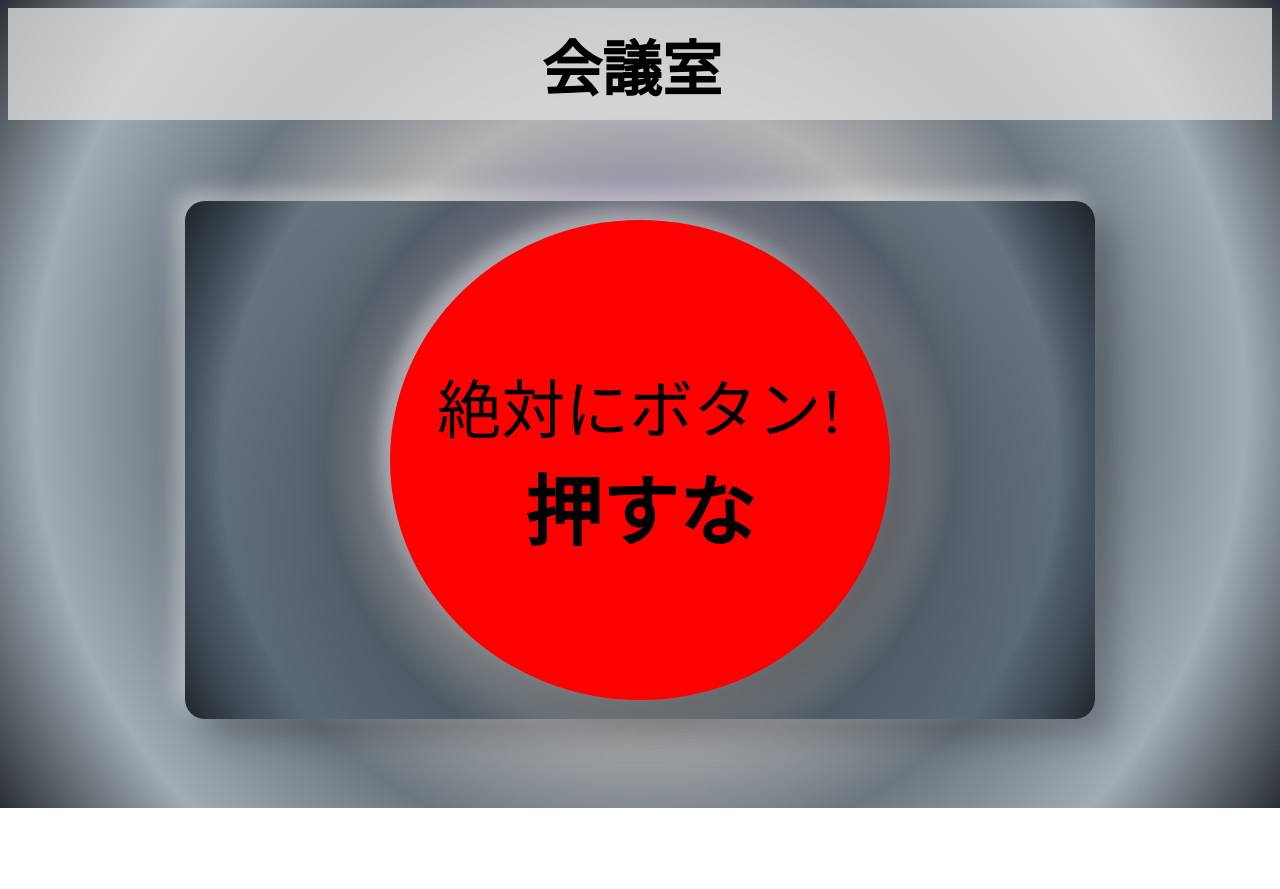
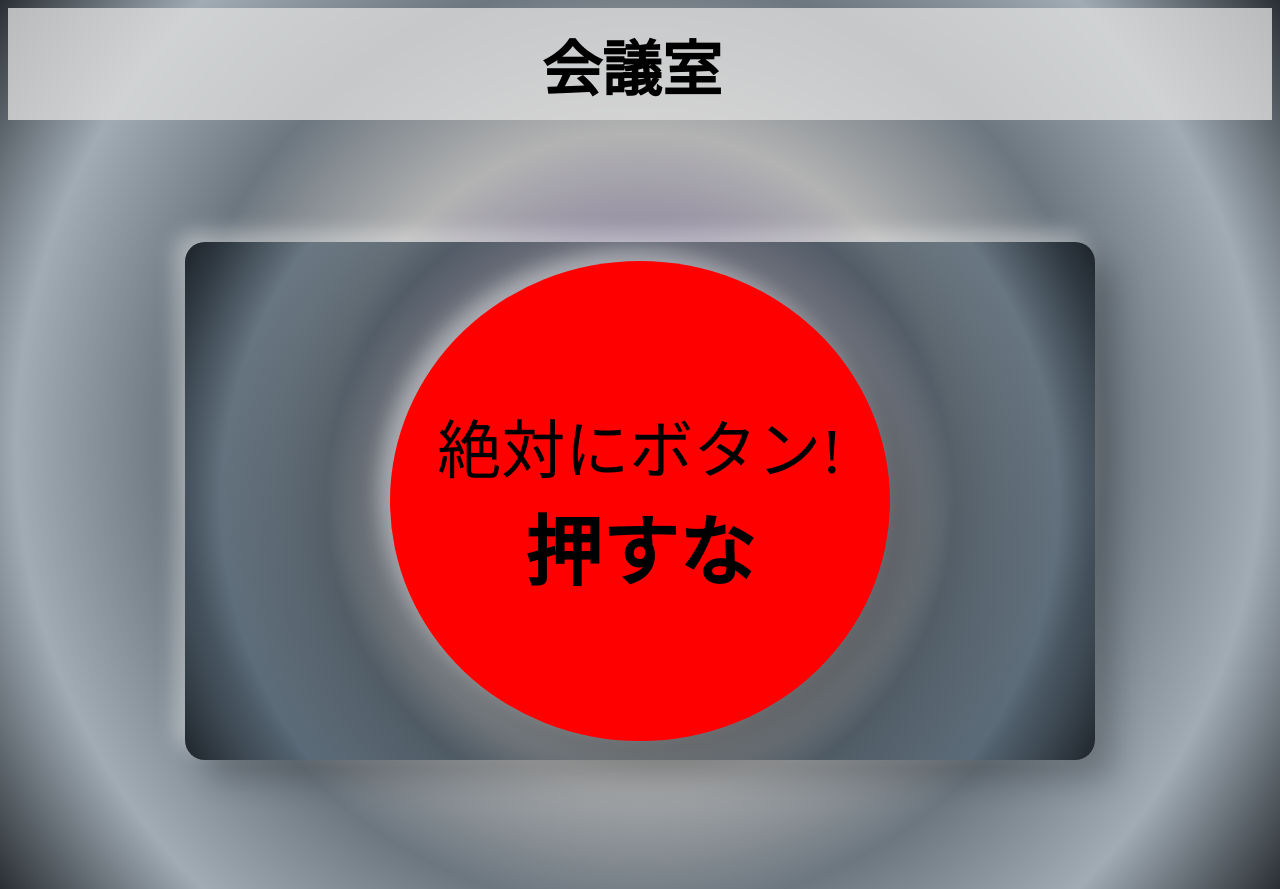
Before and after one commit to CuriRi35/IoTRepo, a plain HTML site: page index.html in a window 1280 px wide. Before the commit the page ends 808 px from the top, so only its background shows below. Drawn offline with Linux system fonts and the light colour scheme.

Commit message:
コミット

```diff
--- a/style.css
+++ b/style.css
@@ -61,11 +61,10 @@ h2,time{
   background-color: rgba(255,255,255,0.7);
 }
 
-
 .button {
   width: 100%;
   height: auto;
-  margin: 8% 5%;
+  margin: 12% 5%;
   padding: 1%;
   box-shadow: 20px 20px 30px rgba(0, 0, 0, 0.2), -10px -10px 20px rgba(255, 255, 255, 0.4);
   background: radial-gradient(circle, rgba(64, 49, 78, 0.9), rgba(101, 91, 129, 0.8), rgba(128, 128, 128, 0.6), rgba(46, 61, 74, 0.7), rgba(67, 89, 107, 0.5), rgba(18, 24, 30, 0.9));
```
